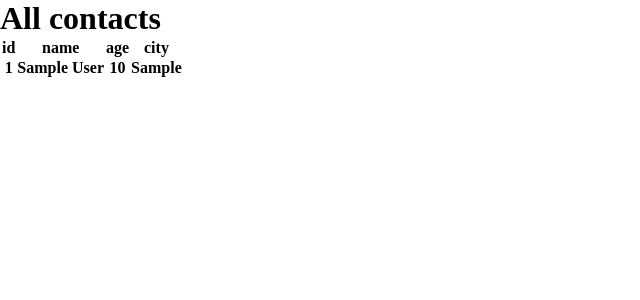
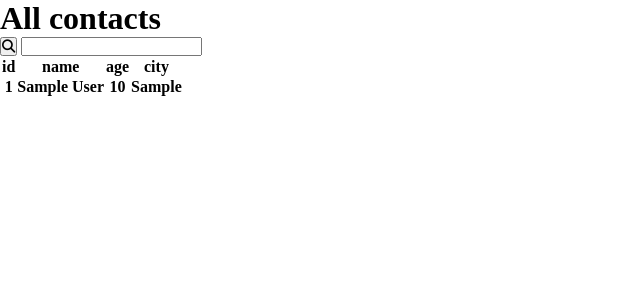
Before and after one commit to fshaharier96/LocalRepo, a PHP site: page / in a window 1280 px wide. Shown: the top 300 px of the page, without its empty margins (0-640 px from the left). Run offline with PHP 8.4, Linux system fonts and the light colour scheme; tables that the repository leaves empty or names only in its code hold one stand-in row (values such as "Sample post"); lists and menus that the app fills with data are empty.

Commit message:
Edit index.php file

```diff
--- a/index.php
+++ b/index.php
@@ -11,11 +11,16 @@ $result=mysqli_query($conn,$sql);
 <head>
     <meta charset="UTF-8">
     <meta name="viewport" content="width=device-width, initial-scale=1.0">
+    <link rel='stylesheet' href="https://cdnjs.cloudflare.com/ajax/libs/font-awesome/6.4.2/css/all.min.css">
     <link rel='stylesheet' href="style/style.css">
     <title>Document</title>
 </head>
 <body>
     <h1>All contacts</h1>
+    <div>
+        <button><i class="fa-solid fa-magnifying-glass"></i></button>
+        <input type="text" name="search">
+    </div>
 
     <table>
         <thead>
```
